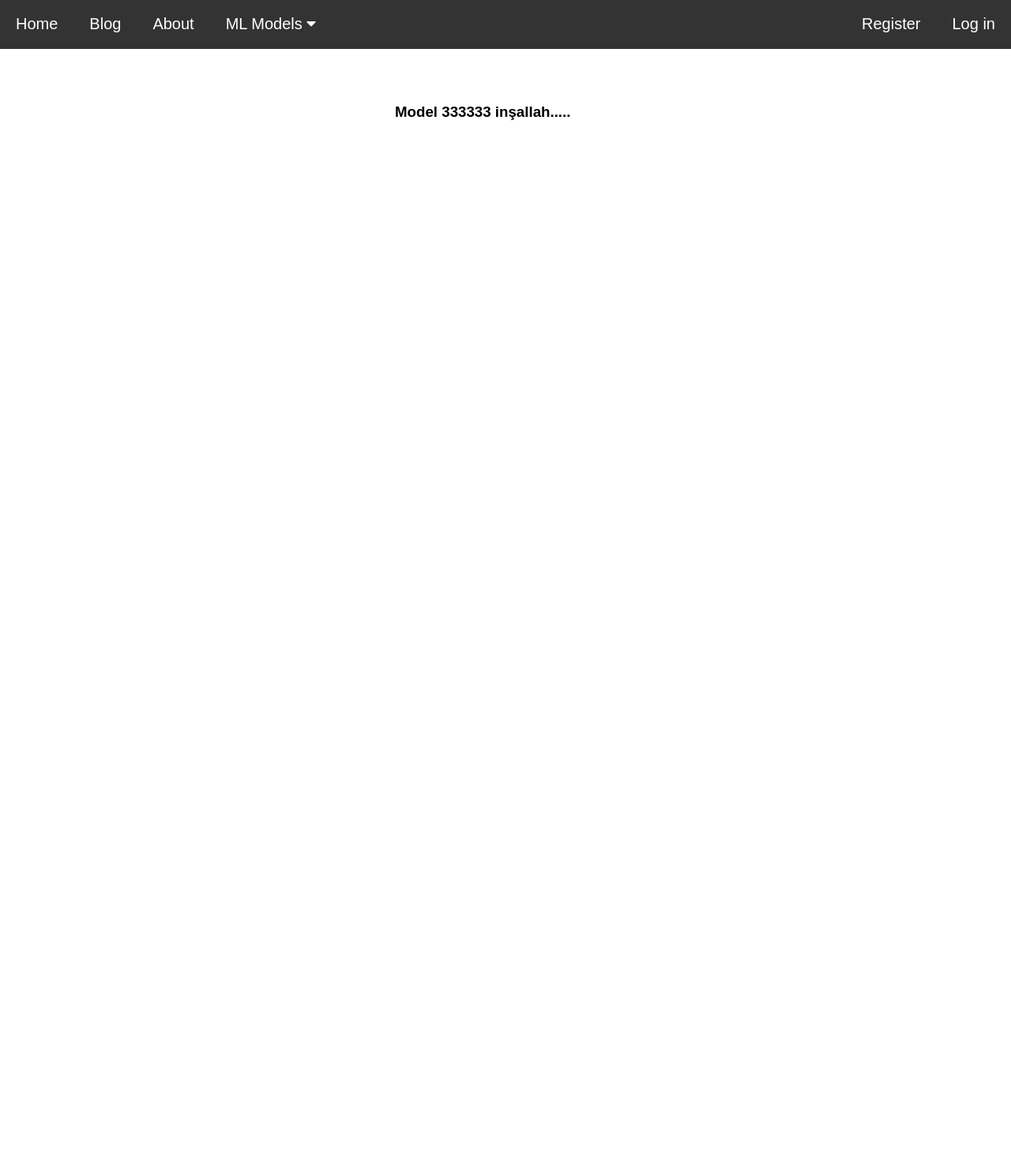
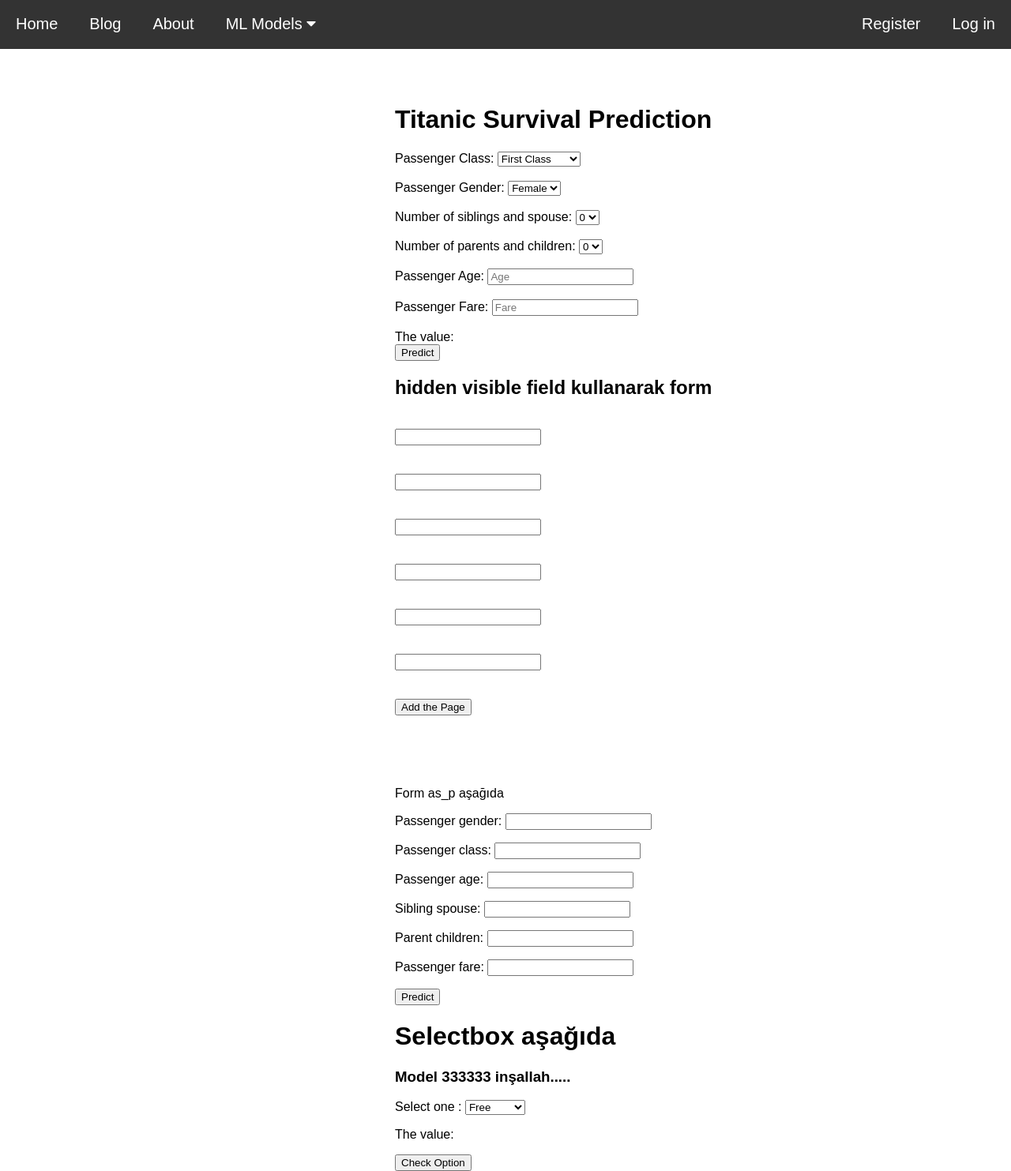
Before and after one commit to gurkandyilmaz/ml-website, a Django app: page /machine-learning/model-3/ in a window 1280 px wide. Shown: the part 301-1784 px from the top of the page at 79% size. Before the commit the page ends 453 px from the top, so only its background shows below. Run offline with Django 3.2, Linux system fonts and the light colour scheme; parts of the project's set-up code (start-up, migrations or seed data) failed here and were passed over.

Commit message:
titanic form created

```diff
--- a/machine_learning/forms.py
+++ b/machine_learning/forms.py
@@ -1,9 +1,10 @@
 from django import forms
 
-from .models import Query, Prediction
+from .models import Query, Prediction, TitanicQuery, TitanicPrediction
 
 
 class QueryForm(forms.ModelForm):
+	query_text = forms.CharField(max_length=200, help_text="Enter the query like 1,2,3")
 
 	class Meta:
 		model = Query
@@ -15,3 +16,20 @@ class PredictionForm(forms.ModelForm):
 	class Meta:
 		model = Prediction
 		fields = ('prediction_result', 'prediction_score',)
+
+
+class TitanicQueryForm(forms.ModelForm):
+	# passenger_class = forms.IntegerField(help_text="Passenger Class")
+	# passenger_age = forms.IntegerField(help_text="Passenger Age")
+	# sibling_spouse = forms.IntegerField(help_text="number of siblings and spouse")
+	# parent_children = forms.IntegerField(help_text="number of parent and children")
+	# passenger_gender = forms.CharField(help_text="Passenger Gender")
+	# passenger_fare = forms.DecimalField(help_text="Passenger Fare")
+
+
+	class Meta:
+		model = TitanicQuery
+		fields = ('passenger_gender','passenger_class', 'passenger_age', 'sibling_spouse','parent_children', 'passenger_fare')
+
+class TitanicPredictionForm(forms.ModelForm):
+	pass
--- a/machine_learning/models.py
+++ b/machine_learning/models.py
@@ -2,6 +2,7 @@ from django.db import models
 from django.conf import settings
 from django.utils import timezone
 
+from django.core.validators import MinValueValidator
 # Create your models here.
 
 
@@ -21,3 +22,27 @@ class Prediction(models.Model):
 
 	def __str__(self):
 		return self.prediction_result
+
+
+class TitanicQuery(models.Model):
+	passenger_class = models.IntegerField(validators=[MinValueValidator(limit_value=0)])
+	passenger_age = models.IntegerField(validators=[MinValueValidator(limit_value=0)])
+	sibling_spouse = models.IntegerField(validators=[MinValueValidator(limit_value=0)])
+	parent_children = models.IntegerField(validators=[MinValueValidator(limit_value=0)])
+	passenger_gender = models.CharField(max_length=200)
+	passenger_fare = models.DecimalField(max_digits=8, decimal_places=5)
+	query_time = models.DateTimeField(default=timezone.now)
+
+
+	def __str__(self):
+		return self.passenger_gender
+
+
+class TitanicPrediction(models.Model):
+	related_query = models.ForeignKey(TitanicQuery, on_delete=models.CASCADE)
+	prediction_result = models.IntegerField()
+	prediction_probability = models.DecimalField(max_digits=5, decimal_places=3)
+
+
+	def __str__(self):
+		self.related_query
--- a/machine_learning/views.py
+++ b/machine_learning/views.py
@@ -4,8 +4,8 @@ from django.http import HttpResponse
 from django.contrib.auth.decorators import login_required
 from django.utils import timezone
 
-from .forms import QueryForm, PredictionForm
-from .models import Query, Prediction
+from .forms import QueryForm, PredictionForm, TitanicQueryForm, TitanicPredictionForm
+from .models import Query, Prediction, TitanicQuery, TitanicPrediction
 
 import os
 import joblib
@@ -52,7 +52,9 @@ def model_2(request):
 
 			query_predicted = np.round(regressor.predict(query_converted),4)
 			query_prediction = zip(query_converted, query_predicted)
-			r2 = r2_scorer(y, query_predicted)
+			if len(y) == len(query_predicted):
+				r2 = r2_scorer(y, query_predicted)
+			r2 = 0.0
 			related_query = Query.objects.get(query_text=query.query_text, pk=query.id)
 
 			prediction = Prediction(related_query=related_query, prediction_result=query_predicted, prediction_score=r2)
@@ -71,4 +73,17 @@ def model_2(request):
 def model_3(request):
 	context = context = {"model_3_status": "active"}
 
-	return render(request, 'machine_learning/model_3.html', context=context)
+	if request.method == 'POST':
+		query_form = TitanicQueryForm(request.POST)
+		if query_form.is_valid():
+			query = query_form.save(commit=False)
+			query.query_time = timezone.now()
+			query.save()
+
+			return render(request, 'machine_learning/model_3.html', context={'form': query_form})
+
+	else:
+		query_form = TitanicQueryForm()
+		query_predicted = "No predictions Available"
+
+	return render(request, 'machine_learning/model_3.html', context={'form':query_form, 'model_3_status':'active'})
--- a/templates/blog/about.html
+++ b/templates/blog/about.html
@@ -3,7 +3,8 @@
 
 
 {% block content %}
-	<h3>About Page</h3>
+	<h1>About Page</h1>
+	<h2>abi AI</h2>
 
 
 	<img src="{% static 'images/cappadocia.jpeg' %}" alt="Cappadocia Picture">
--- a/templates/blog/blog.html
+++ b/templates/blog/blog.html
@@ -4,7 +4,8 @@
 
 
 {% block content %}
-	<h3>Blog Page</h3>
+	<h1>Blog Page</h1>
+	<h2>yıpıy zıkı abi</h2>
 
 	<img src="{% static 'images/uzungol.jpg' %}" alt="Home Picture">
 
--- a/templates/blog/home.html
+++ b/templates/blog/home.html
@@ -3,7 +3,8 @@
 
 
 {% block content %}
-	<h3>Home Page</h3>
+	<h1>Home Page</h1>
+	<h2>Yapay Zeka şeysi..</h2>
 	<p>Lorem ipsum dolor sit amet, consectetur adipiscing elit, sed do eiusmod tempor incididunt ut labore et dolore magna aliqua. Ut enim ad minim veniam, quis nostrud exercitation ullamco laboris nisi ut aliquip ex ea commodo consequat. Duis aute irure dolor in reprehenderit in voluptate velit esse cillum dolore eu fugiat nulla pariatur. Excepteur sint occaecat cupidatat non proident, sunt in culpa qui officia deserunt mollit anim id est laborum.</p>
 
 	<img src="{% static 'images/efes.png' %}" alt="Home Picture">
--- a/templates/machine_learning/model_3.html
+++ b/templates/machine_learning/model_3.html
@@ -5,9 +5,141 @@
 
 {% block content %}
 <div class="models">
-	<h3>Model 333333 inşallah.....</h3>
+	<h1>Titanic Survival Prediction</h1>
+	<div class="form-query">
+		<form role="form" id = "page_form" method="post" action="#">
+			{% csrf_token %}
+
+  			<div class="form-group">
+                <label for="passenger_class">Passenger Class: </label>
+                <select id="passenger_class">
+
+                        <option value="first">First Class</option>
+                        <option value="second">Second Class</option>
+                        <option value="third">Third Class</option>
+
+                </select>
+            </div>
+            <br>
+            <div class="form-group">
+                <label for="passenger_gender">Passenger Gender: </label>
+                <select id="passenger_gender">
+
+                        <option value="female">Female</option>
+                        <option value="male">Male</option>
+
+                </select>
+            </div>
+            <br>
+
+            <div class="form-group">
+                <label for="sibling_spouse">Number of siblings and spouse: </label>
+                <select id="sibling_spouse">
+
+                        <option value="zero">0</option>
+                        <option value="one">1</option>
+                        <option value="two">2</option>
+                        <option value="three">3</option>
+                        <option value="four">4</option>
+
+                </select>
+            </div>
+            <br>
+
+            <div class="form-group">
+                <label for="parent_children">Number of parents and children: </label>
+                <select id="parent_children">
+
+                        <option value="zero">0</option>
+                        <option value="one">1</option>
+                        <option value="two">2</option>
+                        <option value="three">3</option>
+                        <option value="four">4</option>
+
+                </select>
+            </div>
+            <br>
+            <div class="form-group">
+                <label for="passenger_age">Passenger Age: </label>
+                <input type="text" name="passenger_age", placeholder="Age">
+            </div>
+            <br>
+
+            <div class="form-group">
+                <label for="passenger_fare">Passenger Fare: </label>
+                <input type="text" name="passenger_fare", placeholder="Fare">
+            </div>
+            <br>
+            The value:
+			<span class="output"></span>
+			<br>
+            <button class="btn btn-primary" type="submit" name="Submit"> Predict </button>
+
+
+
+            <h2>hidden visible field kullanarak form</h2>
+			{% for hidden in form.hidden_fields %}
+				{{ hidden }}
+			{% endfor %}
+
+			{% for field in form.visible_fields %}
+
+				<br>{{ field }} {{ field.help_text }} <br> {{ field.errors }}
+				<br>
+			{% endfor %}
+			<br/>
+			<button class="btn btn-primary" type="submit" name="Submit"> Add the Page </button>
+		</form>
+
+	</div>
+
+
+	<br><br><br><br><br>
+	Form as_p aşağıda
+	<form method="POST">
+		{% csrf_token %}
+		{{ form.as_p }}
+
+		<button type="submit">Predict</button>
+
+	</form>
+
+
+
+	<div class="select-label">
+	<h1>Selectbox aşağıda</h1>
+		<h3>Model 333333 inşallah.....</h3>
+		<p>
+			Select one :
+			<select id="select-box">
+				<option value="free">Free</option>
+				<option value="basic">Basic</option>
+				<option value="premium">Premium</option>
+			</select>
+		</p>
+		<p>
+			The value:
+			<span class="output"></span>
+		</p>
+		<button onclick="getOption()">Check Option</button>
+	</div>
+
 
 </div>
 
 
+
+
+<script type="text/javascript">
+		function getOption(){
+			selectElement = document.querySelector('#passenger_class');
+
+			output = selectElement.value;
+
+			document.querySelector('.output').textContent = output;
+		}
+
+</script>
+
+
 {% endblock %}
```
Also changed, not shown: templates/machine_learning/deneme.html (added, +65 -0 lines), templates/machine_learning/model_2.html (+19 -0 lines), db.sqlite3, machine_learning/migrations/0003_titanicprediction_titanicquery.py (added), machine_learning/migrations/0004_auto_20200430_0022.py (added).
